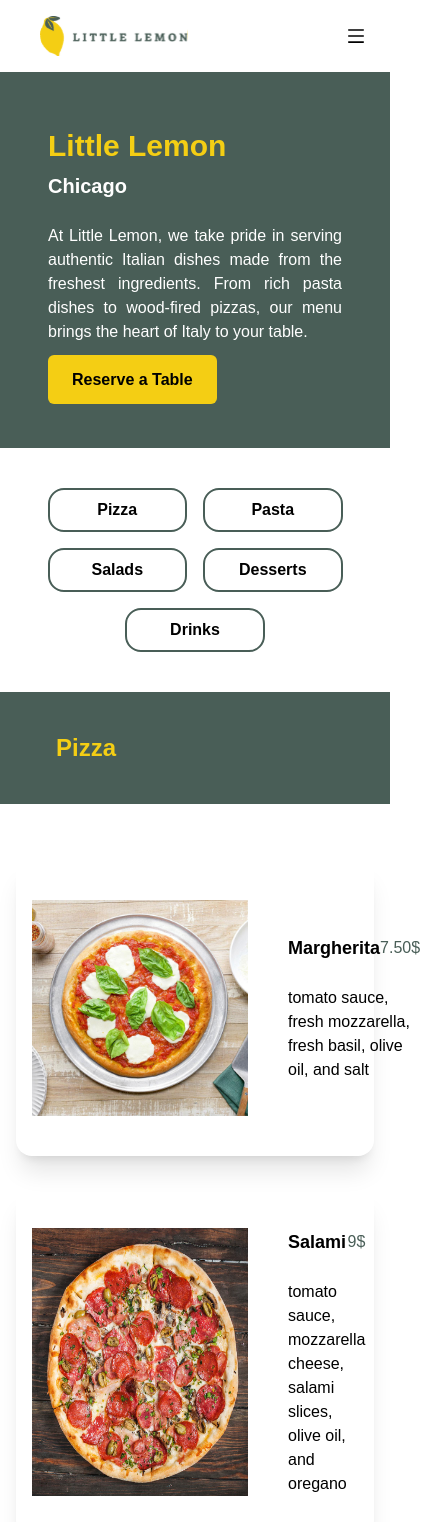
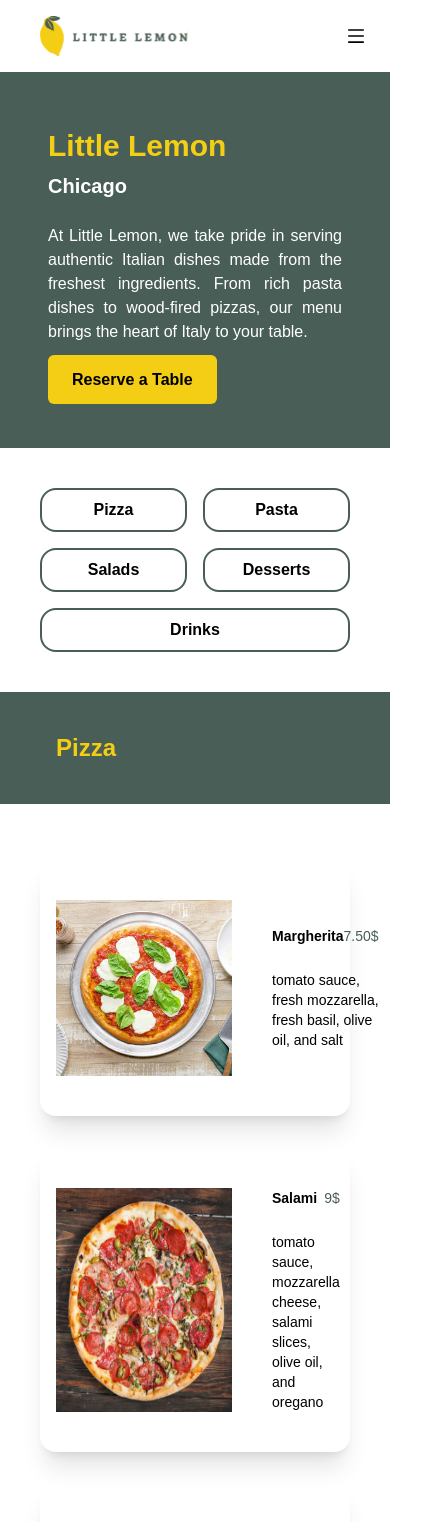
Before and after one commit to RaulGavriluta/little-lemon, a React (Vite) app: page /menu in a window 390 px wide. Shown: the top 1522 px of the page, 428 px wide, since content can reach past the window. Built offline with nearby package versions, Linux system fonts and the light colour scheme.

Commit message:
added a back to menu button for the menu page

```diff
--- a/src/assets/components/MenuPage/Menu.jsx
+++ b/src/assets/components/MenuPage/Menu.jsx
@@ -1,12 +1,21 @@
 import React from 'react'
 
 const Menu = () => {
+
+  const handleScroll = (category) => {
+    const section = document.getElementById(category.toLowerCase());
+    if(section){
+      section.scrollIntoView({behavior: 'smooth'})
+    }
+  }
+
   return (
-    <main className='p-10 sm:px-30 lg:px-60 lg:p-25 md:text-xl lg:text-2xl flex flex-wrap justify-center gap-4'>
+    <main id="nav" className='p-10 sm:px-30 lg:px-60 lg:p-25 md:text-lg lg:text-xl flex flex-wrap justify-center gap-4'>
   {['Pizza', 'Pasta', 'Salads', 'Desserts', 'Drinks'].map((item) => (
     <button
       key={item}
-      className='flex-1 min-w-[120px] max-w-[45%] sm:max-w-[200px] px-4 py-2 lg:px-10 font-bold cursor-pointer border-2 border-brand-green rounded-2xl hover:text-brand-green hover:bg-brand-green hover:text-brand-yellow transition duration-200 text-center'
+      onClick = {() => handleScroll(item)}
+      className='flex-1  sm:max-w-[200px] px-6 py-2 lg:px-10 font-bold cursor-pointer border-2 border-brand-green rounded-2xl hover:bg-brand-green hover:text-brand-yellow transition duration-200 text-center'
     >
       {item}
     </button>
--- a/src/assets/components/MenuPage/MenuItems.jsx
+++ b/src/assets/components/MenuPage/MenuItems.jsx
@@ -2,17 +2,17 @@ import React from 'react'
 
 const MenuItems = ({ items }) => {
   return (
-    <section className='py-10'>
+    <section className='py-10 px-6'>
       {items.map((item) => (
         <article key={item.id} className='flex flex-col justify-center items-center p-4 py-4 sm:px-20 md:px-30 lg:px-60 '>
           <div className='flex gap-10 px-4 py-10 w-full max-w-screen-lg rounded-2xl shadow-xl lg:hover:scale-105 lg:hover:shadow-2xl transition duration-300'>
-            <img src={item.image} alt={item.title} className='w-54' />
+            <img src={item.image} alt={item.title} className='w-44' />
             <div className='flex flex-col justify-center gap-6 w-full md:text-lg'>
               <div className='flex justify-between items-center w-full'>
-                <h1 className='font-bold text-lg md:text-xl'>{item.title}</h1>
-                <span className='text-brand-green text-md md:text-lg'>{item.price}</span>
+                <h1 className='font-bold text-sm md:text-xl'>{item.title}</h1>
+                <span className='text-brand-green text-sm md:text-lg'>{item.price}</span>
               </div>
-              <p>{item.description}</p>
+              <p className='text-sm md:text-lg'>{item.description}</p>
             </div>
           </div>
         </article>
--- a/src/assets/components/MenuPage/MenuPage.jsx
+++ b/src/assets/components/MenuPage/MenuPage.jsx
@@ -5,19 +5,19 @@ import MenuCategories from './MenuCategories'
 import MenuItems from './MenuItems'
 import restauranfood from '../../icons_assets/restauranfood.jpg'
 import { menuItems, menuCategories } from '../data'
+import MenuScroll from './MenuScroll'
 
 const MenuPage = () => {
-
 
   return (
     <>
         <Header image = {restauranfood} paragraph= "At Little Lemon, we take pride in serving authentic Italian dishes made from the freshest ingredients. From rich pasta dishes to wood-fired pizzas, our menu brings the heart of Italy to your table." />
         <Menu />
-
+        <MenuScroll />
         {menuCategories.map((category) => {
           const filteredItems = menuItems.filter(item => item.category === category)
           return(
-            <section key={category} >
+            <section key={category} id={category.toLowerCase()} >
               <MenuCategories title={category}/>
               <MenuItems items={filteredItems} />
             </section>
--- /dev/null
+++ b/src/assets/components/MenuPage/MenuScroll.jsx
@@ -0,0 +1,37 @@
+import React, { useState, useEffect } from 'react';
+import { FaArrowCircleUp } from "react-icons/fa";
+
+const MenuScroll = () => {
+  const [visible, setVisible] = useState(false);
+
+  useEffect(() => {
+    const toggleVisibility = () => {
+      setVisible(window.scrollY > 300);
+    };
+
+    window.addEventListener('scroll', toggleVisibility);
+    toggleVisibility();
+
+    return () => window.removeEventListener('scroll', toggleVisibility);
+  }, []);
+
+  const scrollToTop = () => {
+    const section = document.getElementById('nav');
+    if (section) {
+      section.scrollIntoView({ behavior: 'smooth' });
+    }
+  };
+
+  return (
+    <button
+      onClick={scrollToTop}
+      className={`fixed bottom-4 right-4 text-brand-yellow cursor-pointer
+    transition-opacity duration-300
+    ${visible ? 'opacity-100' : 'opacity-0 pointer-events-none'}`}
+    >
+      <FaArrowCircleUp size={40} />
+    </button>
+  );
+};
+
+export default MenuScroll;
```
